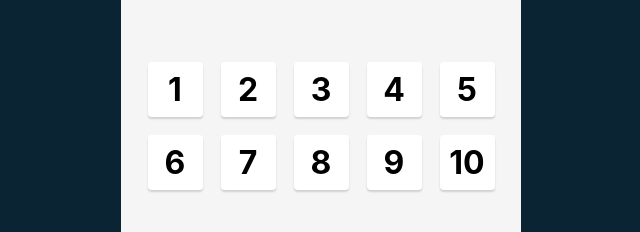
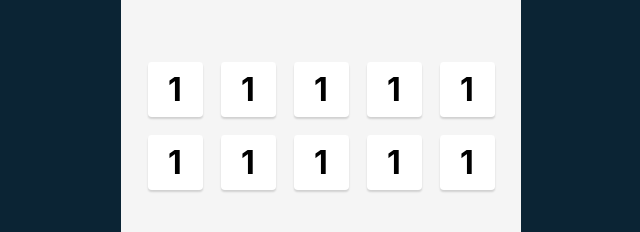
Before and after one commit to c-yip/tenzies, a React (Create React App) app: page / in a window 1280 px wide. Shown: the part 124-356 px from the top of the page, without its empty margins (319-959 px from the left). Built offline with nearby package versions, Linux system fonts and the light colour scheme.

Commit message:
Add dice state and mapping of Die component.

```diff
--- a/src/App.js
+++ b/src/App.js
@@ -1,7 +1,10 @@
 import './App.css';
-import Die from './components/Die'
+import React, { useState } from 'react';
+import Die from './components/Die';
 
 function App() {
+  const [dice, setDice] = useState(allNewDice())
+
   function allNewDice() {
     const newDiceArray =[];
     for (let i=0; i<10; i++) {
@@ -11,21 +14,14 @@
     return newDiceArray;
   }
 
-  console.log(allNewDice());
+  console.log('dice state', dice);
 
   return (
     <main>
       <div className="dice-container">
-        <Die value="1" />
-        <Die value="2" />
-        <Die value="3" />
-        <Die value="4" />
-        <Die value="5" />
-        <Die value="6" />
-        <Die value="7" />
-        <Die value="8" />
-        <Die value="9" />
-        <Die value="10" />
+        {dice.map((die, index) =>
+          <Die value="1" />
+        )}
       </div>
     </main>
   );
```
